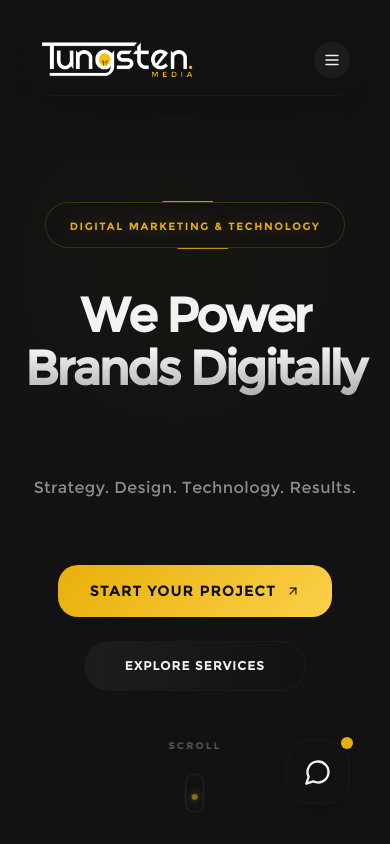
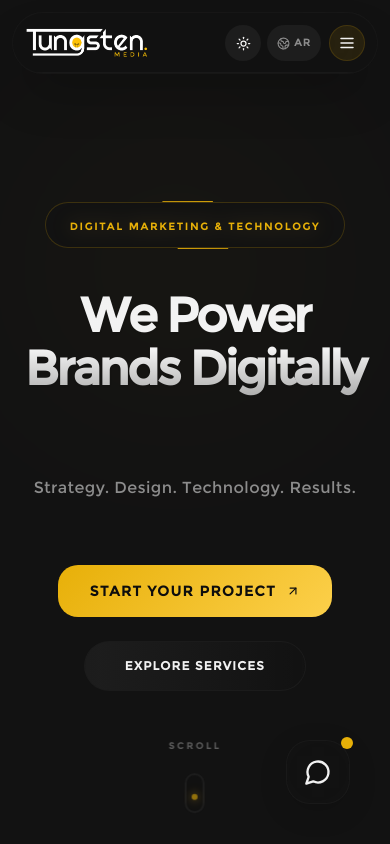
Before and after one commit to rolandraymond/Tungsten-media, a React (Vite) app: page / in a window 390 px wide. Shown: the top 844 px of the page. Built offline with nearby package versions, Linux system fonts and the light colour scheme.

Commit message:
addjust whatsapp btn

```diff
--- a/src/components/layout/Navbar.tsx
+++ b/src/components/layout/Navbar.tsx
@@ -1,6 +1,12 @@
 import { useState } from "react";
 import { Link, useLocation, useNavigate } from "react-router-dom";
-import { motion, AnimatePresence, useScroll, useMotionValueEvent, Variants } from "framer-motion";
+import {
+  motion,
+  AnimatePresence,
+  useScroll,
+  useMotionValueEvent,
+  Variants,
+} from "framer-motion";
 import { Menu, X, Sun, Moon, Globe2 } from "lucide-react";
 import { useLang } from "@/lib/context-language";
 import { useTheme } from "@/lib/context-theme";
@@ -14,28 +20,35 @@ const navLinks = [
   { key: "nav.contact", path: "/contact" },
 ];
 
-// --- Mobile Menu Animation Variants ---
 const menuVariants: Variants = {
-  initial: { clipPath: "circle(0% at 90% 10%)" },
+  initial: { opacity: 0, y: "-6%", scale: 0.98 },
   animate: {
-    clipPath: "circle(150% at 90% 10%)",
-    transition: { type: "spring", bounce: 0, duration: 0.8 }
+    opacity: 1,
+    y: 0,
+    scale: 1,
+    transition: { type: "spring", bounce: 0, duration: 0.5 },
   },
   exit: {
-    clipPath: "circle(0% at 90% 10%)",
-    transition: { type: "spring", bounce: 0, duration: 0.6 }
-  }
+    opacity: 0,
+    y: "-6%",
+    scale: 0.98,
+    transition: { duration: 0.22 },
+  },
 };
 
 const linkContainerVariants: Variants = {
-  animate: { transition: { staggerChildren: 0.1, delayChildren: 0.2 } },
-  exit: { transition: { staggerChildren: 0.05, staggerDirection: -1 } }
+  animate: { transition: { staggerChildren: 0.08, delayChildren: 0.04 } },
+  exit: { transition: { staggerChildren: 0.04, staggerDirection: -1 } },
 };
 
 const linkItemVariants: Variants = {
-  initial: { y: "100%", opacity: 0, rotate: 5 },
-  animate: { y: 0, opacity: 1, rotate: 0, transition: { duration: 0.6, ease: [0.16, 1, 0.3, 1] } },
-  exit: { y: "50%", opacity: 0, transition: { duration: 0.3 } }
+  initial: { y: 16, opacity: 0 },
+  animate: {
+    y: 0,
+    opacity: 1,
+    transition: { duration: 0.3, ease: [0.16, 1, 0.3, 1] },
+  },
+  exit: { y: 10, opacity: 0, transition: { duration: 0.18 } },
 };
 
 const Navbar = () => {
@@ -49,7 +62,6 @@ const Navbar = () => {
   const location = useLocation();
   const navigate = useNavigate();
 
-  // Scroll Progress
   const { scrollYProgress, scrollY } = useScroll();
 
   useMotionValueEvent(scrollY, "change", (latest) => {
@@ -58,69 +70,63 @@ const Navbar = () => {
 
   const slugMatch = location.pathname.match(/^\/services\/(.+)/);
   const currentSlug = slugMatch?.[1];
-  const currentService = currentSlug ? services.find((s) => s.slug === currentSlug) : null;
+  const currentService = currentSlug
+    ? services.find((s) => s.slug === currentSlug)
+    : null;
 
   const isActive = (path: string) => {
     if (path === "/") return location.pathname === "/";
     return location.pathname.startsWith(path);
   };
 
+  const closeMobileMenu = () => setMobileOpen(false);
+
   return (
     <>
       <motion.header
-        className="fixed top-0 left-0 right-0 z-[100] flex justify-center px-4 pt-6 transition-all duration-500 pointer-events-none"
+        className="fixed top-0 left-0 right-0 z-[100] flex justify-center px-3 sm:px-4 pt-3 sm:pt-6 pointer-events-none"
         initial={{ y: -100, opacity: 0 }}
         animate={{ y: 0, opacity: 1 }}
         transition={{ duration: 0.8, ease: "easeOut" }}
       >
         <motion.nav
-          className={`pointer-events-auto relative flex items-center justify-between rounded-full bg-background/70 backdrop-blur-2xl shadow-2xl transition-all duration-500 overflow-hidden ${
-            isScrolled ? "py-2 px-4 w-[95%] md:w-[85%] lg:w-[80%]" : "py-4 px-6 w-full md:w-[90%] lg:w-[85%]"
+          className={`pointer-events-auto relative flex items-center justify-between rounded-full bg-background/75 backdrop-blur-2xl shadow-2xl transition-all duration-500 overflow-hidden border border-border/30 ${
+            isScrolled
+              ? "py-2 px-3 sm:px-4 w-[96%] md:w-[85%] lg:w-[80%]"
+              : "py-3 sm:py-4 px-3 sm:px-5 w-[100%] md:w-[90%] lg:w-[85%]"
           }`}
           layout
         >
-          {/* Scroll Progress Border */}
           <div className="absolute bottom-0 left-0 h-[1px] w-full bg-border/40" />
           <motion.div
             className="absolute bottom-0 left-0 h-[2px] bg-primary shadow-[0_0_10px_var(--primary)]"
             style={{ scaleX: scrollYProgress, transformOrigin: "left" }}
           />
 
-          {/* --- SMART LOGO & NEON TEXT INTEGRATION --- */}
-          <Link to="/" className="relative z-10 flex items-center gap-3 group h-10">
-            {/* The Logo Image */}
+          {/* Logo */}
+          <Link
+            to="/"
+            className="relative z-10 flex items-center gap-2 sm:gap-3 group h-8 sm:h-10 shrink-0"
+          >
             <AnimatePresence mode="wait">
               <motion.img
                 key={theme}
                 src={theme === "dark" ? "/img/LogoDark.png" : "/img/LogoLight.png"}
                 alt="Company Logo"
-                className="h-full w-auto object-contain transition-transform duration-500 group-hover:scale-105"
+                className="h-full w-auto object-contain transition-transform duration-300 group-hover:scale-105"
                 initial={{ opacity: 0, filter: "blur(4px)" }}
                 animate={{ opacity: 1, filter: "blur(0px)" }}
                 exit={{ opacity: 0, filter: "blur(4px)" }}
-                transition={{ duration: 0.3 }}
+                transition={{ duration: 0.25 }}
               />
             </AnimatePresence>
-
-            {/* --- NEW FEATURE: The Neon 'TUNGSTEN' Sign --- */}
-            {/* <motion.div
-              className="hidden sm:flex flex-col justify-center"
-              // The subtle continuous pulse
-              animate={{ opacity: [0.8, 1, 0.8] }}
-              transition={{ duration: 3, repeat: Infinity, ease: "easeInOut" }}
-            >
-              <span className={`text-sm font-black tracking-[0.25em] uppercase transition-all duration-300 ${
-                theme === 'dark'
-                  ? 'text-primary drop-shadow-[0_0_8px_rgba(251,191,36,0.8)] group-hover:drop-shadow-[0_0_15px_rgba(251,191,36,1)]'
-                  : 'text-primary drop-shadow-[0_0_5px_rgba(217,119,6,0.6)] group-hover:drop-shadow-[0_0_10px_rgba(217,119,6,0.9)]'
-              }`}>
-                Tungsten
-              </span>
-            </motion.div> */}
           </Link>
 
-          {/* Desktop Nav Links */}
-          <div className="hidden md:flex items-center gap-1 lg:gap-2" onMouseLeave={() => setHoveredPath(null)}>
+          {/* Desktop Nav */}
+          <div
+            className="hidden md:flex items-center gap-1 lg:gap-2"
+            onMouseLeave={() => setHoveredPath(null)}
+          >
             {navLinks.map((link) => {
               const active = isActive(link.path);
 
@@ -131,7 +137,10 @@ const Navbar = () => {
                     key="active-service-pill"
                     className="relative z-10 flex items-center gap-2 px-3 py-1 mx-1 bg-foreground/5 rounded-full border border-border/50 backdrop-blur-md"
                   >
-                    <Link to="/services" className="text-[9px] font-bold uppercase tracking-[0.15em] text-muted-foreground hover:text-foreground transition-colors">
+                    <Link
+                      to="/services"
+                      className="text-[9px] font-bold uppercase tracking-[0.15em] text-muted-foreground hover:text-foreground transition-colors"
+                    >
                       {t(link.key)}
                     </Link>
                     <motion.div
@@ -152,7 +161,9 @@ const Navbar = () => {
                     to={link.path}
                     onMouseEnter={() => setHoveredPath(link.path)}
                     className={`relative z-10 px-3 md:px-4 py-2 text-sm font-semibold transition-colors duration-300 ${
-                      active || hoveredPath === link.path ? "text-primary" : "text-muted-foreground hover:text-foreground"
+                      active || hoveredPath === link.path
+                        ? "text-primary"
+                        : "text-muted-foreground hover:text-foreground"
                     }`}
                   >
                     {t(link.key)}
@@ -163,7 +174,11 @@ const Navbar = () => {
                         initial={{ opacity: 0 }}
                         animate={{ opacity: 1 }}
                         exit={{ opacity: 0 }}
-                        transition={{ type: "spring", bounce: 0.2, duration: 0.6 }}
+                        transition={{
+                          type: "spring",
+                          bounce: 0.2,
+                          duration: 0.6,
+                        }}
                       />
                     )}
                   </Link>
@@ -172,12 +187,10 @@ const Navbar = () => {
             })}
           </div>
 
-          {/* Actions & Toggles */}
-          <div className="flex items-center gap-3 relative z-10">
-
+          {/* Actions */}
+          <div className="flex items-center gap-2 sm:gap-3 relative z-10">
+            {/* Desktop only */}
             <div className="hidden md:flex items-center gap-2">
-
-              {/* Desktop 'Start Project' Shimmer CTA */}
               <button
                 onClick={() => navigate("/contact")}
                 className="group relative overflow-hidden rounded-full bg-primary/10 border border-primary/30 px-5 py-2 text-[10px] font-black uppercase tracking-[0.2em] text-foreground transition-all duration-300 hover:bg-primary hover:text-background hidden lg:block"
@@ -192,10 +205,10 @@ const Navbar = () => {
                 />
               </button>
 
-              {/* Theme Toggle */}
               <button
                 onClick={toggleTheme}
                 className="relative flex h-8 w-8 items-center justify-center rounded-full text-muted-foreground transition-colors hover:bg-foreground/5 hover:text-foreground overflow-hidden"
+                aria-label="Toggle theme"
               >
                 <AnimatePresence mode="wait" initial={false}>
                   <motion.div
@@ -210,118 +223,165 @@ const Navbar = () => {
                 </AnimatePresence>
               </button>
 
-              {/* Lang Toggle */}
               <button
                 onClick={() => setLang(currentLang === "en" ? "ar" : "en")}
                 className="flex h-8 items-center justify-center gap-1.5 rounded-full px-2.5 text-[10px] font-bold text-muted-foreground transition-colors hover:bg-foreground/5 hover:text-foreground uppercase tracking-widest"
+                aria-label="Toggle language"
               >
                 <Globe2 size={12} />
                 {currentLang === "en" ? "AR" : "EN"}
               </button>
             </div>
 
-            {/* Mobile Menu Trigger */}
+            {/* Mobile only: no X here, only Menu */}
+            <div className="flex md:hidden items-center gap-1.5">
               <button
-              onClick={() => setMobileOpen(!mobileOpen)}
-              className="relative flex h-9 w-9 md:hidden items-center justify-center rounded-full bg-foreground/5 text-foreground transition-transform active:scale-95"
+                onClick={toggleTheme}
+                aria-label="Toggle theme"
+                className="flex h-9 w-9 items-center justify-center rounded-full bg-foreground/5 text-foreground transition-colors active:scale-95"
               >
-              <motion.div animate={{ rotate: mobileOpen ? 90 : 0 }}>
-                {mobileOpen ? <X size={18} /> : <Menu size={18} />}
+                <AnimatePresence mode="wait" initial={false}>
+                  <motion.div
+                    key={theme}
+                    initial={{ y: -10, opacity: 0, rotate: -45 }}
+                    animate={{ y: 0, opacity: 1, rotate: 0 }}
+                    exit={{ y: 10, opacity: 0, rotate: 45 }}
+                    transition={{ duration: 0.2 }}
+                  >
+                    {theme === "dark" ? <Sun size={15} /> : <Moon size={15} />}
                   </motion.div>
+                </AnimatePresence>
+              </button>
+
+              <button
+                onClick={() => setLang(currentLang === "en" ? "ar" : "en")}
+                aria-label="Toggle language"
+                className="flex h-9 min-w-9 items-center justify-center gap-1 rounded-full bg-foreground/5 px-2.5 text-[10px] font-bold uppercase tracking-widest text-muted-foreground transition-colors active:scale-95"
+              >
+                <Globe2 size={13} />
+                <span className="leading-none">
+                  {currentLang === "en" ? "AR" : "EN"}
+                </span>
+              </button>
+            </div>
+
+            <button
+              onClick={() => setMobileOpen(true)}
+              aria-label="Open menu"
+              className="relative flex h-9 w-9 md:hidden items-center justify-center rounded-full bg-primary/10 text-foreground transition-transform active:scale-95 border border-primary/15"
+            >
+              <Menu size={18} />
             </button>
           </div>
         </motion.nav>
       </motion.header>
 
-      {/* Cinematic Mobile Drawer */}
+      {/* Mobile Drawer */}
       <AnimatePresence>
         {mobileOpen && (
+          <>
+            <motion.div
+              className="fixed inset-0 z-[98] bg-black/35 backdrop-blur-sm"
+              initial={{ opacity: 0 }}
+              animate={{ opacity: 1 }}
+              exit={{ opacity: 0 }}
+              onClick={closeMobileMenu}
+            />
+
             <motion.div
               variants={menuVariants}
               initial="initial"
               animate="animate"
               exit="exit"
-            className="fixed inset-0 z-[99] bg-background/95 backdrop-blur-3xl flex flex-col justify-center px-8"
+              className="fixed inset-0 z-[99] bg-background/96 backdrop-blur-3xl flex flex-col px-5 pt-[calc(5.5rem+env(safe-area-inset-top))] pb-[calc(1.5rem+env(safe-area-inset-bottom))]"
             >
+              {/* Top bar - one close button only */}
+              <div className="flex items-center justify-between border-b border-border/40 pb-4 mb-5">
+                <div className="flex items-center gap-2">
+                  <span className="text-xs font-semibold uppercase tracking-[0.25em] text-muted-foreground">
+                    Menu
+                  </span>
+                </div>
+
+                <button
+                  onClick={closeMobileMenu}
+                  className="flex h-10 w-10 items-center justify-center rounded-full bg-foreground/5 text-foreground transition-transform active:scale-95"
+                  aria-label="Close menu"
+                >
+                  <X size={18} />
+                </button>
+              </div>
+
+              {/* Links pushed upward */}
               <motion.div
                 variants={linkContainerVariants}
                 initial="initial"
                 animate="animate"
                 exit="exit"
-              className="flex flex-col gap-4"
+                className="flex flex-col gap-3"
               >
                 {navLinks.map((link) => (
-                <div key={link.key} className="overflow-hidden py-3 -my-3">
-                  <motion.div variants={linkItemVariants}>
+                  <motion.div key={link.key} variants={linkItemVariants}>
                     <Link
                       to={link.path}
-                      onClick={() => setMobileOpen(false)}
-                      className="group flex items-center gap-4"
+                      onClick={closeMobileMenu}
+                      className="group flex items-center justify-between rounded-2xl border border-border/40 bg-foreground/5 px-4 py-4 active:scale-[0.99] transition-transform"
                     >
-                      <span className={`text-4xl sm:text-6xl font-black uppercase leading-normal tracking-tighter transition-colors duration-500 ${
-                        isActive(link.path) ? "text-primary" : "text-foreground group-hover:text-primary"
-                      }`}>
+                      <span
+                        className={`text-3xl sm:text-4xl font-black uppercase tracking-tighter transition-colors duration-300 ${
+                          isActive(link.path)
+                            ? "text-primary"
+                            : "text-foreground group-hover:text-primary"
+                        }`}
+                      >
                         {t(link.key)}
                       </span>
-                      {isActive(link.path) && (
-                        <motion.div
-                          layoutId="mobile-indicator"
-                          className="h-2 w-2 rounded-full bg-primary shadow-[0_0_10px_rgba(251,191,36,0.8)]"
+
+                      <div
+                        className={`h-2.5 w-2.5 rounded-full transition-all ${
+                          isActive(link.path)
+                            ? "bg-primary shadow-[0_0_10px_rgba(251,191,36,0.8)]"
+                            : "bg-border"
+                        }`}
                       />
-                      )}
                     </Link>
                   </motion.div>
-                </div>
                 ))}
 
                 {currentService && location.pathname.startsWith("/services") && (
-                <motion.div variants={linkItemVariants} className="mt-1">
-                  <span className="text-lg text-primary/80 font-medium tracking-wider">
+                  <motion.div variants={linkItemVariants} className="mt-1 pl-1">
+                    <span className="text-sm text-primary/80 font-medium tracking-wider">
                       ↳ {currentService.title[lang]}
                     </span>
                   </motion.div>
                 )}
 
-              {/* The Massive Mobile CTA */}
-              <motion.div variants={linkItemVariants} className="mt-8 w-full">
+                {/* CTA lower, after links */}
+                <motion.div variants={linkItemVariants} className="mt-5 w-full">
                   <button
-                  onClick={() => { setMobileOpen(false); navigate("/contact"); }}
-                  className="group relative w-full overflow-hidden rounded-2xl bg-primary px-6 py-5 text-center text-lg sm:text-xl font-black uppercase tracking-[0.2em] text-background shadow-[0_0_30px_rgba(251,191,36,0.3)] transition-transform active:scale-95"
+                    onClick={() => {
+                      closeMobileMenu();
+                      navigate("/contact");
+                    }}
+                    className="group relative w-full overflow-hidden rounded-2xl bg-primary px-6 py-5 text-center text-lg font-black uppercase tracking-[0.2em] text-background shadow-[0_0_30px_rgba(251,191,36,0.25)] transition-transform active:scale-95"
                   >
-                  <span className="relative z-10">{lang === "en" ? "Start Project" : "ابدأ مشروعك"}</span>
+                    <span className="relative z-10">
+                      {lang === "en" ? "Start Project" : "ابدأ مشروعك"}
+                    </span>
                     <motion.div
-                    className="absolute inset-0 bg-gradient-to-r from-transparent via-white/40 to-transparent -skew-x-12"
-                    animate={{ x: ["-200%", "200%"] }}
-                    transition={{ repeat: Infinity, duration: 2.5, ease: "easeInOut" }}
+                      className="absolute inset-0 bg-gradient-to-r from-transparent via-white/35 to-transparent -skew-x-12"
+                      animate={{ x: ["-180%", "180%"] }}
+                      transition={{ repeat: Infinity, duration: 2.4, ease: "easeInOut" }}
                     />
                   </button>
                 </motion.div>
-
               </motion.div>
 
-            {/* Mobile Footer Toggles */}
-            <motion.div
-              initial={{ opacity: 0, y: 20 }}
-              animate={{ opacity: 1, y: 0 }}
-              transition={{ delay: 0.6 }}
-              className="absolute bottom-8 left-8 right-8 flex justify-between items-center border-t border-border/50 pt-6"
-            >
-              <button
-                onClick={toggleTheme}
-                className="flex items-center gap-2 text-xs font-semibold tracking-widest uppercase text-muted-foreground"
-              >
-                {theme === "dark" ? <><Sun size={14}/> Light</> : <><Moon size={14}/> Dark</>}
-              </button>
-
-              <button
-                onClick={() => setLang(currentLang === "en" ? "ar" : "en")}
-                className="flex items-center gap-2 text-xs font-semibold tracking-widest uppercase text-foreground bg-primary/10 px-4 py-2 rounded-full border border-primary/20"
-              >
-                <Globe2 size={14} />
-                {currentLang === "en" ? "عربي" : "English"}
-              </button>
+              <div className="mt-auto pt-6 text-center text-[11px] tracking-[0.25em] uppercase text-muted-foreground/70">
+                {lang === "en" ? "Navigate freely" : "تصفح براحتك"}
+              </div>
             </motion.div>
-          </motion.div>
+          </>
         )}
       </AnimatePresence>
     </>
```
Lines whose indentation alone changed are shown as unchanged.
